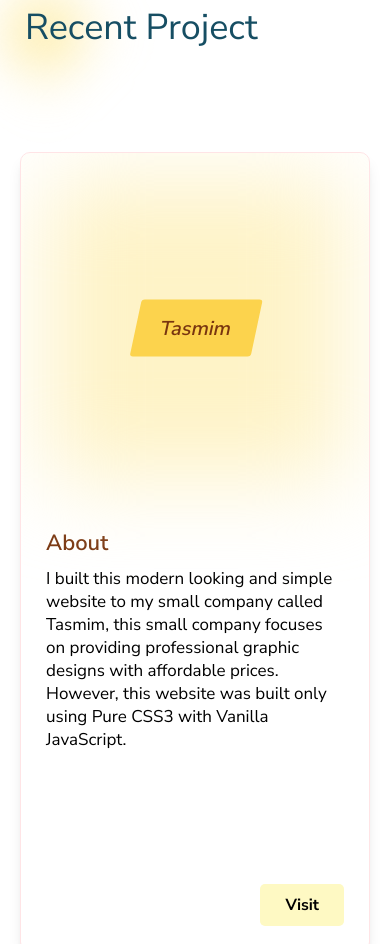
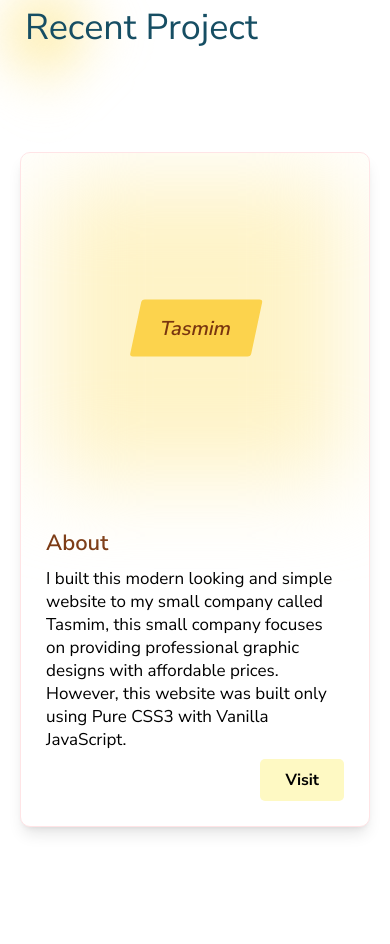
Before and after one commit to hosam2002/portfolio, a plain HTML site: page index.html in a window 390 px wide. Shown: the part 2582-3526 px from the top of the page. Drawn offline with Linux system fonts and the light colour scheme.

Commit message:
Editing some styles x3

```diff
--- a/css/main.css
+++ b/css/main.css
@@ -638,7 +638,8 @@ footer {
 @media (max-width: 54.0625em) {
   .work__project {
     width: 40rem;
-    min-height: 80rem;
+    height: max-content;
+    padding-bottom: 5rem;
     flex-direction: column;
   }
 }
@@ -697,6 +698,7 @@ footer {
 .work__details {
   width: calc(100% - 35rem);
   padding: 5rem;
+  background-color: transparent;
 }
 @media (max-width: 64.375em) {
   .work__details {
@@ -705,7 +707,7 @@ footer {
 }
 @media (max-width: 54.0625em) {
   .work__details {
-    width: 35rem;
+    width: 100%;
   }
 }
 .work__title {
```
